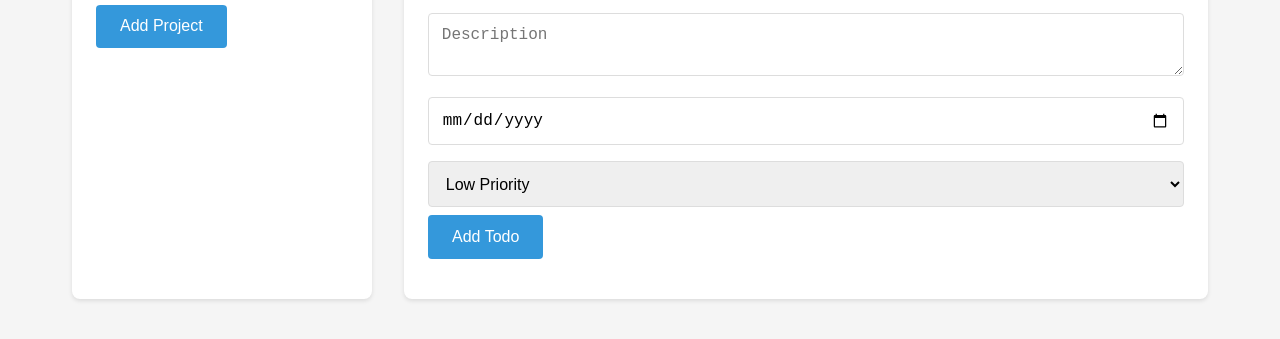
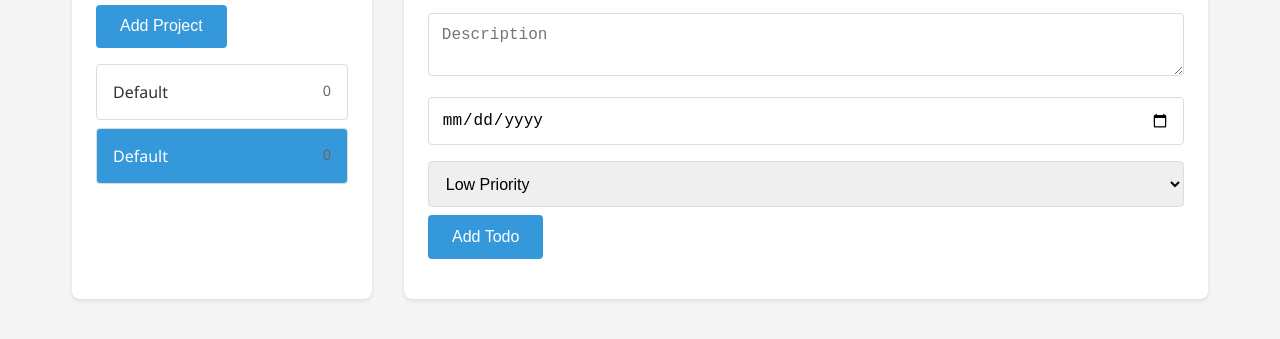
Before and after one commit to abbas-233/Todo-project, a website built with webpack: page src/index.html in a window 1280 px wide. Shown: the part 249-588 px from the top of the page. Built offline with Linux system fonts and the light colour scheme.

Commit message:
main creation

```diff
--- a/src/index.html
+++ b/src/index.html
@@ -39,6 +39,6 @@
             </section>
         </main>
     </div>
-    <script src="./main.js"></script>
+    <script src="../dist/main.js"></script>
 </body>
 </html>
--- a/src/index.js
+++ b/src/index.js
@@ -1,3 +1,5 @@
+import { Todo } from './models/Todo.js';
+import { Project } from './models/Project.js';
 import { TodoList } from './models/TodoList.js';
 import { UI } from './ui/UI.js';
 
```
Also changed, not shown: dist/main.js (added).
